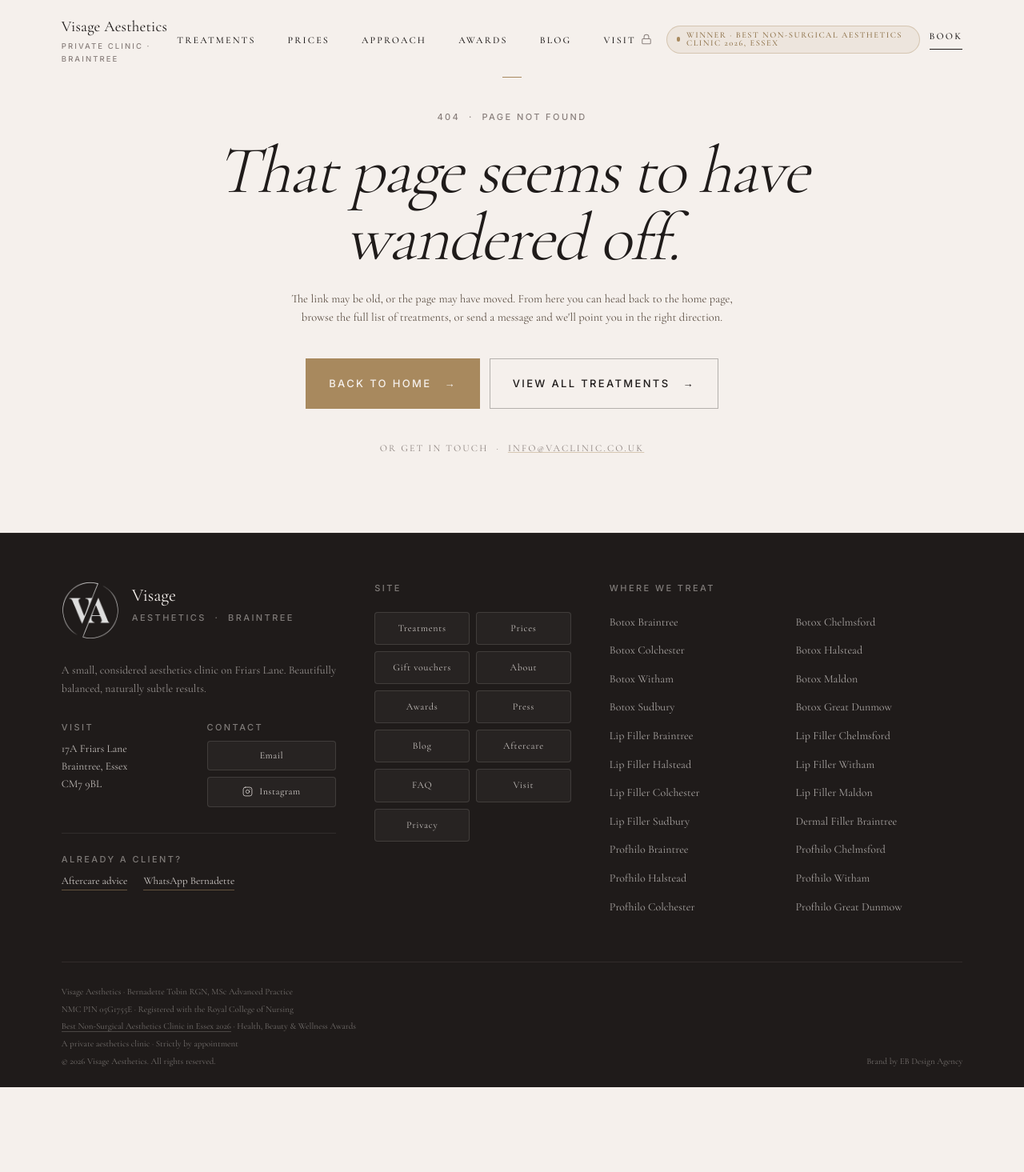
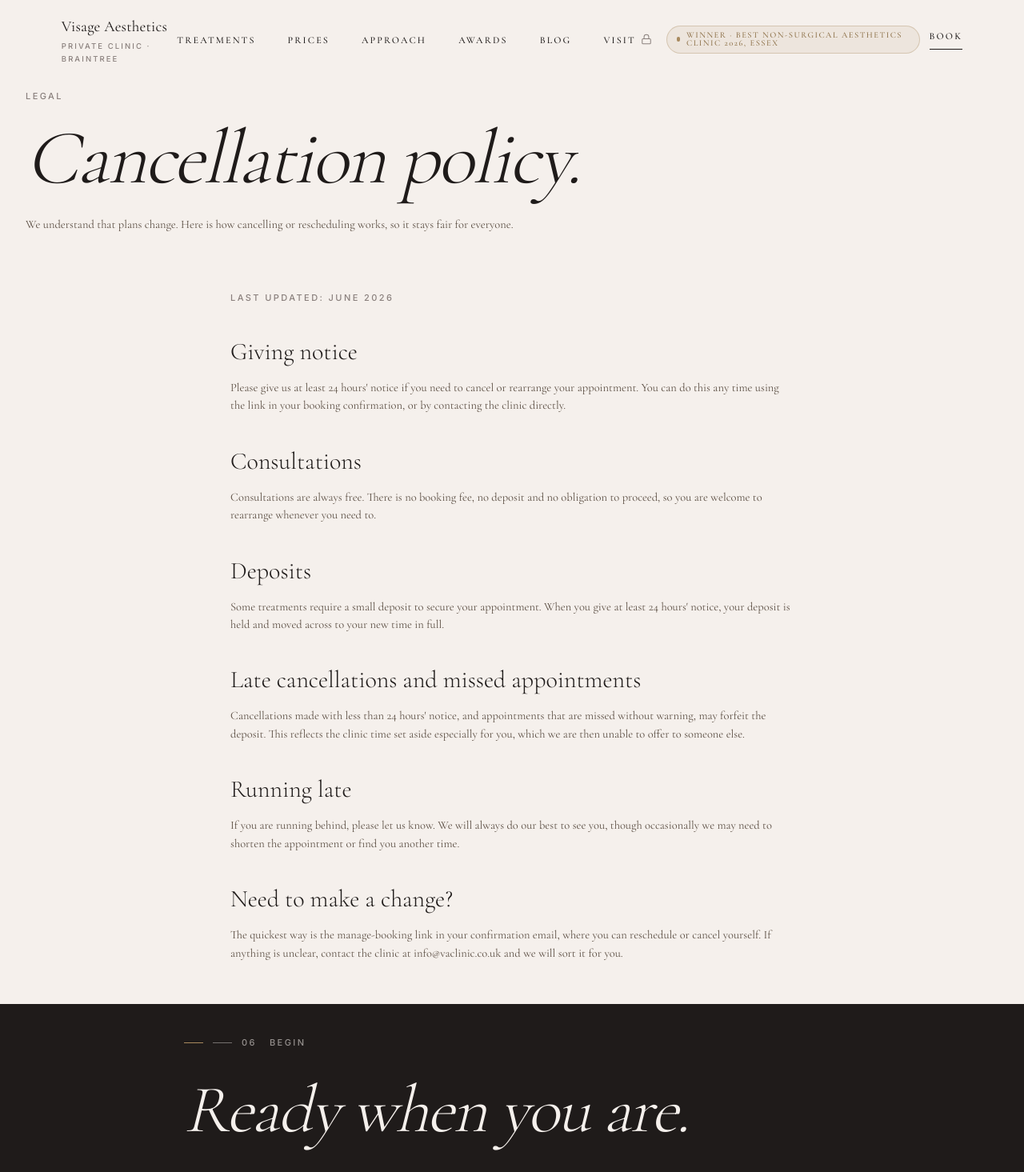
Before and after one commit to Gfuncstar/visage-aesthetics, a Next.js app: page /cancellation-policy in a window 1280 px wide. Before the commit this address had no page. Shown: the top 1465 px of the page at 80% size. Before the commit the page ends 1359 px from the top, so only its background shows below. Built offline with nearby package versions, Linux system fonts and the light colour scheme.

Commit message:
Add cancellation policy page and footer link
New /cancellation-policy page (24-hour notice, deposits, late
cancellations, running late), linked from the footer and added to
the sitemap. Mirrors the existing /privacy page conventions.

https://claude.ai/code/session_01BBsCrtW3EupeRJyzu4z1HP

```diff
--- /dev/null
+++ b/src/app/cancellation-policy/page.tsx
@@ -0,0 +1,62 @@
+import type { Metadata } from 'next'
+import BookingCTA from '@/components/sections/BookingCTA'
+
+export const metadata: Metadata = {
+  title: 'Cancellation Policy, Visage Aesthetics',
+  description: 'Our appointment cancellation and rescheduling policy, including notice periods and deposits.',
+}
+
+export default function CancellationPolicyPage() {
+  return (
+    <>
+      <section className="bg-cream text-charcoal pt-24 md:pt-28 pb-6 md:pb-10 relative overflow-hidden">
+        <div className="arc-bg" aria-hidden />
+        <div className="max-w-[1280px] mx-auto px-5 md:px-8 relative">
+          <div className="text-eyebrow text-stone mb-5">Legal</div>
+          <h1 className="font-display italic text-hero text-charcoal max-w-3xl">Cancellation policy.</h1>
+          <p className="mt-6 text-body-lg text-ink-soft max-w-2xl">
+            We understand that plans change. Here is how cancelling or rescheduling works, so it stays fair for everyone.
+          </p>
+        </div>
+      </section>
+
+      <section className="py-5 md:py-8">
+        <div className="max-w-3xl mx-auto px-5 md:px-8 prose prose-lg">
+          <p className="text-eyebrow text-ink-soft">Last updated: June 2026</p>
+
+          <h2 className="font-display text-2xl md:text-3xl text-charcoal mt-10 mb-4">Giving notice</h2>
+          <p className="text-body-lg text-ink-soft leading-relaxed mb-5">
+            Please give us at least 24 hours&apos; notice if you need to cancel or rearrange your appointment. You can do this any time using the link in your booking confirmation, or by contacting the clinic directly.
+          </p>
+
+          <h2 className="font-display text-2xl md:text-3xl text-charcoal mt-10 mb-4">Consultations</h2>
+          <p className="text-body-lg text-ink-soft leading-relaxed mb-5">
+            Consultations are always free. There is no booking fee, no deposit and no obligation to proceed, so you are welcome to rearrange whenever you need to.
+          </p>
+
+          <h2 className="font-display text-2xl md:text-3xl text-charcoal mt-10 mb-4">Deposits</h2>
+          <p className="text-body-lg text-ink-soft leading-relaxed mb-5">
+            Some treatments require a small deposit to secure your appointment. When you give at least 24 hours&apos; notice, your deposit is held and moved across to your new time in full.
+          </p>
+
+          <h2 className="font-display text-2xl md:text-3xl text-charcoal mt-10 mb-4">Late cancellations and missed appointments</h2>
+          <p className="text-body-lg text-ink-soft leading-relaxed mb-5">
+            Cancellations made with less than 24 hours&apos; notice, and appointments that are missed without warning, may forfeit the deposit. This reflects the clinic time set aside especially for you, which we are then unable to offer to someone else.
+          </p>
+
+          <h2 className="font-display text-2xl md:text-3xl text-charcoal mt-10 mb-4">Running late</h2>
+          <p className="text-body-lg text-ink-soft leading-relaxed mb-5">
+            If you are running behind, please let us know. We will always do our best to see you, though occasionally we may need to shorten the appointment or find you another time.
+          </p>
+
+          <h2 className="font-display text-2xl md:text-3xl text-charcoal mt-10 mb-4">Need to make a change?</h2>
+          <p className="text-body-lg text-ink-soft leading-relaxed mb-5">
+            The quickest way is the manage-booking link in your confirmation email, where you can reschedule or cancel yourself. If anything is unclear, contact the clinic at info@vaclinic.co.uk and we will sort it for you.
+          </p>
+        </div>
+      </section>
+
+      <BookingCTA />
+    </>
+  )
+}
--- a/src/app/sitemap.ts
+++ b/src/app/sitemap.ts
@@ -28,6 +28,7 @@ const PAGE_DATES: Record<string, string> = {
   '/contact': '2026-04-26',
   '/blog': '2026-04-26',
   '/privacy': '2025-09-01',
+  '/cancellation-policy': '2026-06-16',
   // Geo landing pages (local SEO)
   '/braintree-botox': '2026-04-26',
   '/braintree-lip-filler': '2026-04-26',
@@ -124,6 +125,7 @@ export default function sitemap(): MetadataRoute.Sitemap {
     { url: `${SITE}/contact`,         changeFrequency: 'monthly', priority: 0.85, lastModified: dateOf('/contact') },
     { url: `${SITE}/blog`,            changeFrequency: 'weekly',  priority: 0.8,  lastModified: dateOf('/blog') },
     { url: `${SITE}/privacy`,         changeFrequency: 'yearly',  priority: 0.2,  lastModified: dateOf('/privacy') },
+    { url: `${SITE}/cancellation-policy`, changeFrequency: 'yearly', priority: 0.2, lastModified: dateOf('/cancellation-policy') },
     // Geo landing pages (auto-generated from registry)
     // Authority pages
     { url: `${SITE}/about/qualifications`, changeFrequency: 'yearly',  priority: 0.7,  lastModified: dateOf('/about/qualifications') },
--- a/src/components/layout/Footer.tsx
+++ b/src/components/layout/Footer.tsx
@@ -34,6 +34,7 @@ const links = [
   { label: 'FAQ', href: '/faq' },
   { label: 'Visit', href: '/contact' },
   { label: 'Privacy', href: '/privacy' },
+  { label: 'Cancellations', href: '/cancellation-policy' },
 ]
 
 export default function Footer() {
```
